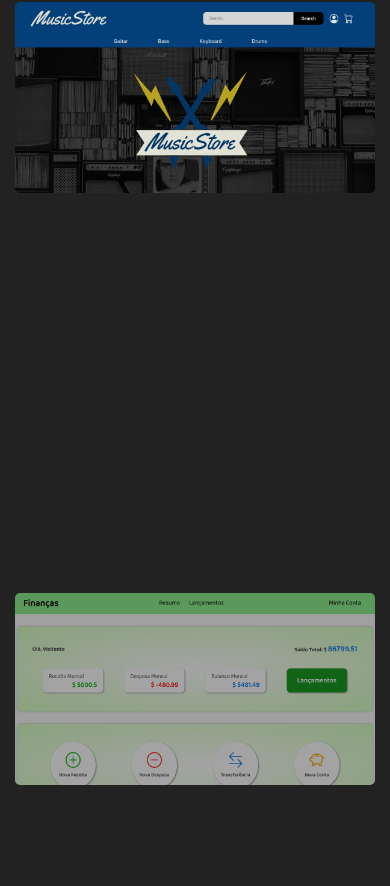
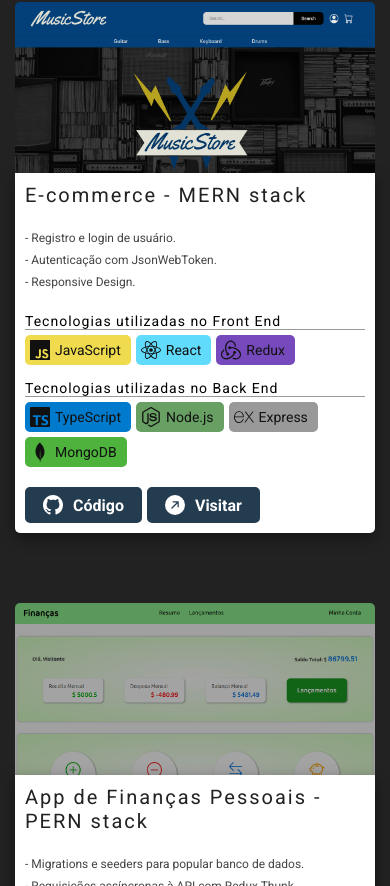
Before and after one commit to LucasMorettoRodrigues/portfolio, a Next.js app: page / in a window 390 px wide. Shown: the part 1038-1924 px from the top of the page. Built offline with nearby package versions, Linux system fonts and the light colour scheme.

Commit message:
fix project responsive info

```diff
--- a/styles/Projects.module.scss
+++ b/styles/Projects.module.scss
@@ -53,7 +53,7 @@
     grid-column: 1/11;
     grid-row: 1;
     opacity: 1;
-    transition: 3s;
+    transition: 2s;
     transform: translateX(11%) scale(1.05);
     ;
 }
@@ -70,7 +70,7 @@
     width: 634px;
     box-shadow: 0 5px 15px rgba(0, 0, 0, 0.4);
     border: solid 5px black;
-    transition: all 2s ease-in-out;
+    transition: all 1s ease-in-out;
 
     h3 {
         font-weight: 100;
@@ -124,6 +124,7 @@
     a {
         display: flex;
         align-items: center;
+        justify-content: center;
         margin-top: 5px;
         font-size: 20px;
         font-weight: 600;
@@ -182,17 +183,18 @@
         border-bottom-left-radius: 0;
         border-bottom-right-radius: 0;
         grid-column: 1;
-        transform: translateX(0);
+        transform: translateX(0) scale(1);
     }
 
     .info {
         border-top-left-radius: 0;
         border-top-right-radius: 0;
-        margin-top: -30px;
+        margin-top: -20px;
         grid-row: 2;
         grid-column: 1;
         border: none;
         transform: translateX(0);
+        opacity: 1;
     }
 }
 
```
